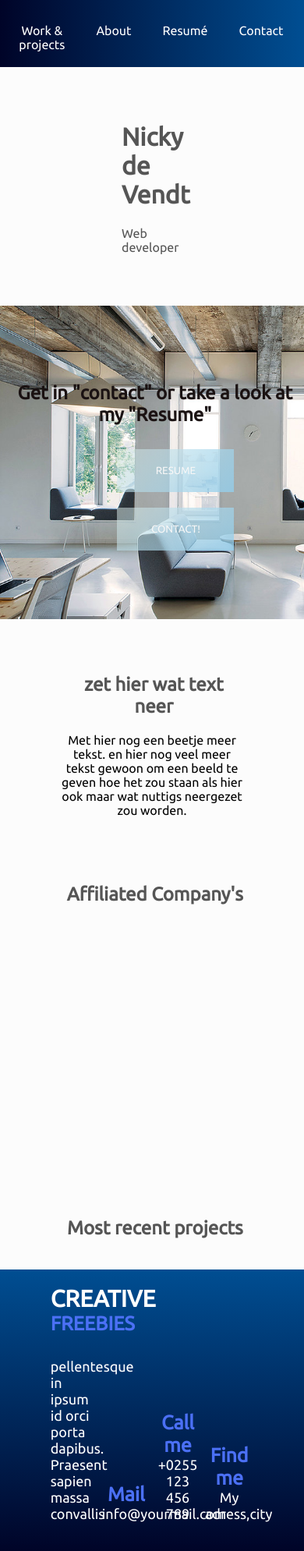
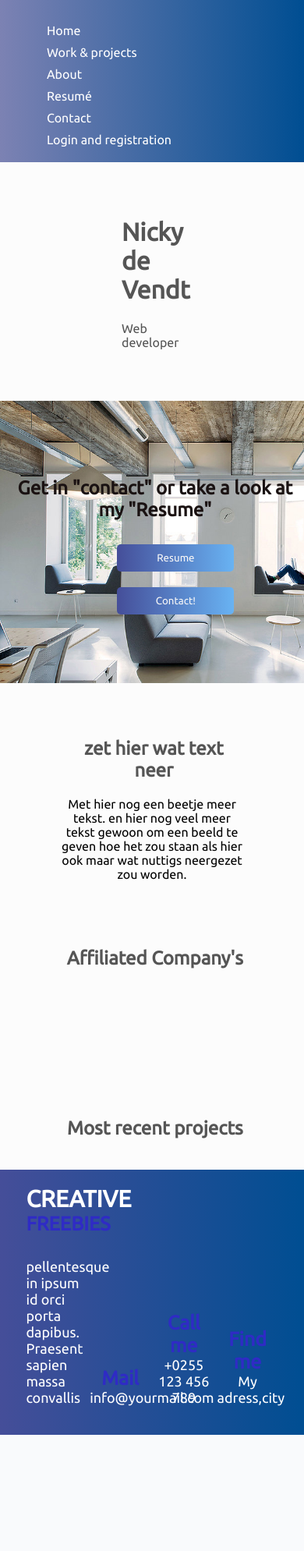
Before and after one commit to nickydevendt/myfirstsite, a PHP site: template src/templates/page.html.twig in a window 390 px wide; the page is wider, and only the part inside the window is pictured. Shown: that part at 78% size. After the commit the page ends 1840 px from the top of that part, so only its background shows below. Run offline with PHP 8.4, Linux system fonts and the light colour scheme; the template is opened without the code that fills it, so the values that code supplies are empty; some libraries are stand-ins or nearby versions.

Commit message:
fixing styling and continueing on the resume page! need alot more tho

```diff
--- a/httpdocs/home.css
+++ b/httpdocs/home.css
@@ -13,9 +13,9 @@ body h2 {
 .topnav{
     width: 100%;
     height: 10%;
-    background: #000428; /* fallback for old browsers */
-    background: -webkit-linear-gradient(to right, #000428, #004e92); /* Chrome 10-25, Safari 5.1-6 */
-    background: linear-gradient(to right, #000428, #004e92); /* W3C, IE 10+/ Edge, Firefox 16+, Chrome 26+, Opera 12+, Safari 7+ */
+    background: #437d9c;
+    background: -webkit-linear-gradient(to right, #000428, #004e92);
+    background: linear-gradient(to right, #7c82b3, #004e92);
     display: flex;
     flex-flow: row nowrap;
 }
@@ -66,44 +66,26 @@ body h2 {
     margin: 0 auto;
     width: 28%;
 }
-/*.contact .buttonstyling {
-    display: inline;
-    font-size: 16px;
-    line-height: 24px;
-}
 .contact .buttonstyling button {
-    padding: 15px 60px 15px 60px;
-    background-color:#6ba8b2;
-    border: 1px solid #6ba8b2;
-    color: #fff;
-}
-.contact .buttonstyling button:hover {
-    opacity: 0.7;
-    transition: ease-in .3s;
-}*/
-
-.contact .buttonstyling button {
-
-    background: linear-gradient(135deg, #dcf5ef1a 0%, #d5e6f94d 0%, #e0efeb80 0%, #92ceeccc 100%);
+    background: linear-gradient(to right, #454e99, #69b3f3);
     color: #f7f7f7;
     font-family: 'Ubuntu';
     font-weight: 300;
 }
-
 .contact .buttonstyling button {
     -webkit-box-flex: 1;
     -ms-flex: 1 1 auto;
     flex: 1 1 auto;
     margin: 10px;
-    padding: 20px;
+    padding: 10px;
     border: none;
     text-align: center;
-    text-transform: uppercase;
     position: relative;
     overflow: hidden;
     -webkit-transition: .3s;
     transition: .3s;
     min-width:150px;
+    border-radius: 5px;
 }
 .contact .buttonstyling button:after {
     position: absolute;
@@ -154,11 +136,16 @@ body h2 {
 }
 
 body .project {
-    display: inline-block;
+    display: flex;
+    flex-direction: column;
     width: 30%;
     margin-left: 1.5%;
     margin-right: 1.5%;
     margin-bottom: 10%;
+}
+body .projectgrouping {
+    display: flex;
+    flex-direction: row;
 }
 body .project img {
     width:100%;
@@ -173,9 +160,9 @@ body #project {
     height: 300px;
 }
 footer {
-    background: #000428; /* fallback for old browsers */
-    background: -webkit-linear-gradient(to top, #000428, #004e92); /* Chrome 10-25, Safari 5.1-6 */
-    background: linear-gradient(to top, #000428, #004e92); /* W3C, IE 10+/ Edge, Firefox 16+, Chrome 26+, Opera 12+, Safari 7+ */
+    background: #1d3f90;
+    background: -webkit-linear-gradient(to right, #000428, #004e92);
+    background: linear-gradient(to right, #454e99, #004e92);
     margin: 0;
     padding: 0;
     width: 100%;
@@ -211,7 +198,7 @@ footer h3 {
     font-size: 30px;
 }
 footer h4 {
-    color: rgb(75,112,245);
+    color: rgb(47,43,197);
     font-family: 'Ubuntu';
     margin-bottom: 0;
     font-size: 25px;
@@ -438,9 +425,19 @@ margin: 0 .125%;
 width: 20px;
 height: 20px;
 }
+
+
+
+
+
+
+
+
+
+
 /* dit is het einde van affiliated companys carousel! */
 /* css for Resume page */
-.section_row_3 {
+/*.section_row_3 {
     width:100%;
     display: flex;
 }
@@ -454,6 +451,163 @@ height: 20px;
 .imggallery img {
     width:49%;
 }
+*/
+
+.backgroundclassresume {
+    width: 100%;
+    background-color: gray;
+    color: #fff;
+    margin: 0 auto;
+    padding: 3% 0 5%;
+}
+.backgroundclassresume h1{
+    margin: 0;
+    padding: 0;
+    color: #fff;
+}
+.personalimage {
+    position: absolute;
+    height: 100px;
+    width: 100%;
+    top: 240px;
+    margin: 0 auto;
+}
+.personalimage img {
+    height: 100px;
+    border-radius: 50%;
+    position: absolute;
+    margin: 0 -4% auto;
+    border: 2px solid #fff;
+}
+.resumeintro {
+    width: 80%;
+    margin: 2% auto;
+    padding: 5% 0 2% 0;
+    box-shadow: 1px 1px 1px 1px gray;
+}
+.resumeintro p {
+    margin: 5% 0;
+    padding: 0 5%;
+}
+.socialresume button {
+    width: 50px;
+    height: 50px;
+    border-radius: 50%;
+}
+.socialresume {
+    margin: 4% 0;
+}
+.timeline {
+    width: 80%;
+    margin: 0 auto;
+}
+.timeline::before {
+    content: '';
+    position: absolute;
+    height:95%;
+    width: 2px;
+    background: #00bcd4;
+    left: 50%;
+    margin-top: 10%;
+}
+.timelinerow {
+    display: flex;
+    margin: 10% 0;
+}
+.timelinerow .workexperience:first-child {
+    margin-right: 15%;
+}
+.workexperience:last-child {
+    margin-top: 70px;
+}
+.timelinerow .workexperience:first-child:before {
+    width: 0;
+    height: 0;
+    border-top: 2.5em solid gray;
+    border-right: 2.5em solid transparent;
+    content: '';
+    left: 44%;
+    position: absolute;
+    margin-top: -1px;
+}
+.workexperience:last-child:before {
+    width: 0;
+    height: 0;
+    border-top: 2.5em solid gray;
+    border-left: 2.5em solid transparent;
+    content: '';
+    right: 44%;
+    position: absolute;
+    margin-top: -1px;
+}
+.workexperience {
+    width: 50%;
+    height: 30%;
+    border: 1px solid gray;
+}
+.workexperience p {
+    padding: 0 5%;
+}
+.workexperience .titleworkexperience {
+    padding: 2%;
+    text-align: center;
+    background-color: gray;
+}
+.timelinerow .workexperience i {
+    position: absolute;
+    left: 49.4%;
+    width: 18px;
+    height: 18px;
+    background-color: #00bcd4;
+    border-radius:50%;
+    margin-top: -8px;
+}
+
+.skillsrow {
+    display: flex;
+}
+.skills {
+    background-color: gray;
+    margin: 0 auto;
+    padding: 50px;
+    width: 30%;
+}
+.skills h3 {
+    color: #fff;
+}
+.skills p {
+    color: #fff;
+    text-align:left;
+}
+progress[value] {
+/* Reset the default appearance */
+    -webkit-appearance: none;
+    appearance: none;
+
+    width: 100%;
+    height: 20px;
+}
+progress[value]::-webkit-progress-bar {
+    background-color: #eee;
+    border-radius: 2px;
+    box-shadow: 0 2px 5px rgba(0, 0, 0, 0.25) inset;
+}
+progress::-webkit-progress-bar { background: #fff; }
+progress::-webkit-progress-value { background: #0063a6; }
+progress[value]::-moz-progress-bar {
+    background-image:
+        -webkit-linear-gradient(-45deg,
+                                transparent 33%, rgba(0, 0, 0, .1) 33%,
+                                rgba(0,0, 0, .1) 66%, transparent 66%),
+        -webkit-linear-gradient(top,
+                                rgba(255, 255, 255, .25),
+                                rgba(0, 0, 0, .25)),
+        -webkit-linear-gradient(right, #09c, #f44);
+
+border-radius: 2px;
+background-size: 35px 20px, 100% 100%, 100% 100%;
+}
+
 /* css for contact page */
 
 html,body {
@@ -758,3 +912,45 @@ input:required:valid,textarea:required:valid {
 .closebtn:hover {
     color: black;
 }
+
+
+/* Extra small devices (portrait phones, less than 576px) */
+@media (max-width: 575.98px) {
+    .topnav ul {
+        flex-direction: column;
+    }
+    .carousel__items {
+        height: 150px;
+    }
+}
+
+/* Small devices (landscape phones, less than 768px) */
+@media (max-width: 767.98px) {
+    body .projectgrouping {
+        flex-direction: column;
+    }
+    body .project {
+        width: 50%;
+        margin: 0 auto;
+    }
+}
+
+/* Medium devices (tablets, less than 992px) */
+@media (max-width: 991.98px) {
+    .container {
+        width: auto;
+        min-width: auto;
+        margin: 0;
+        max-height: 300px;
+    }
+    .carousel__nav {
+        position: relative;
+    }
+}
+
+/* Large devices (desktops, less than 1200px) */
+@media (max-width: 1199.98px) {
+    footer .footerlayout {
+        margin: 0;
+    }
+}
```
